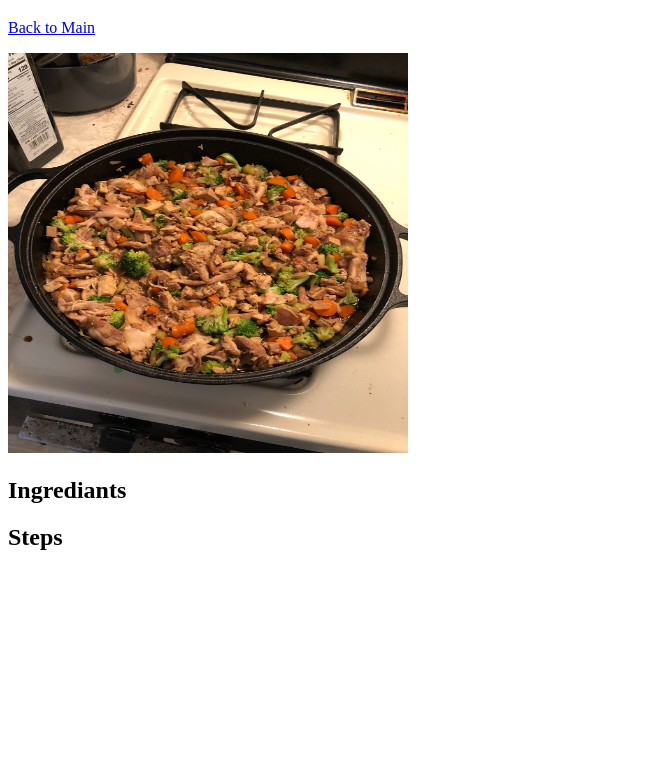
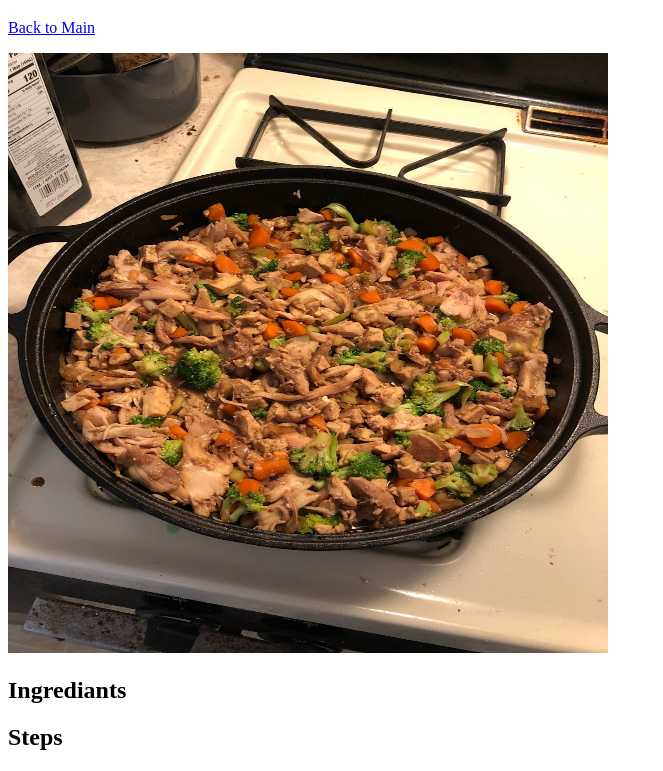
Before and after one commit to DerpDerek/odin-recipes, a plain HTML site: page recipes/teriyakiStirFry.html in a window 1280 px wide. Shown: the part 61-832 px from the top of the page, without its empty margins (0-663 px from the left). Before the commit the page ends 800 px from the top, so only its background shows below. Drawn offline with Linux system fonts and the light colour scheme.

Commit message:
fixed all images heights and widths

```diff
--- a/recipes/teriyakiStirFry.html
+++ b/recipes/teriyakiStirFry.html
@@ -10,7 +10,7 @@
     <h1>Teriyaki Stir Fry</h1>
     <p><a href="../index.html">Back to Main</a></p>
 
-    <img src="../images/teriyakiStirFry.jpeg" alt="Teriyaki Stir Fry" height="400" width="400">
+    <img src="../images/teriyakiStirFry.jpeg" alt="Teriyaki Stir Fry" height="600" width="600">
 
     <h2>Ingrediants</h2>
 
```
